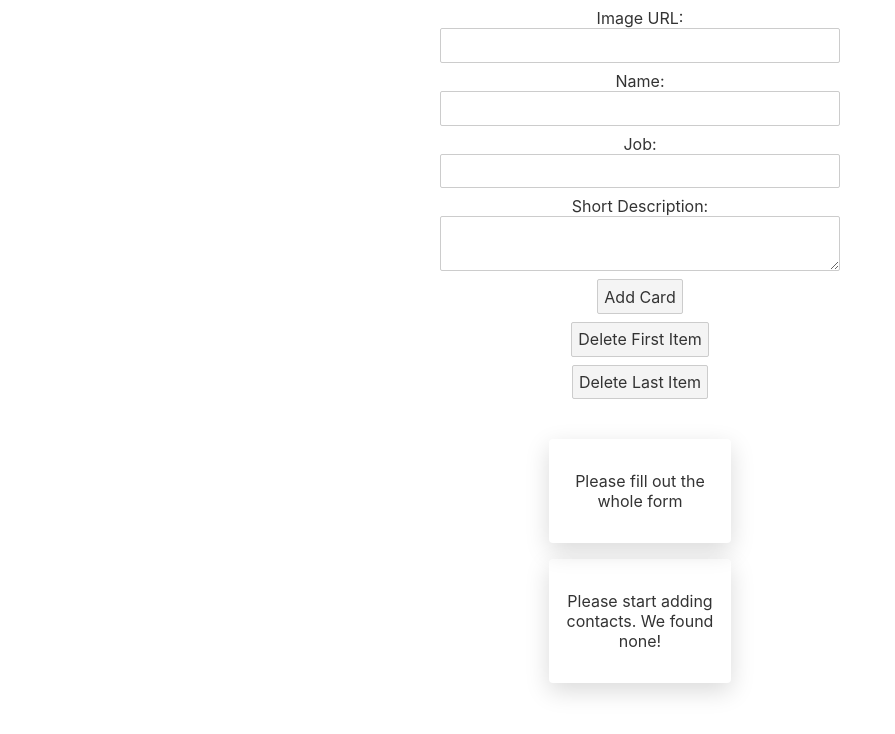
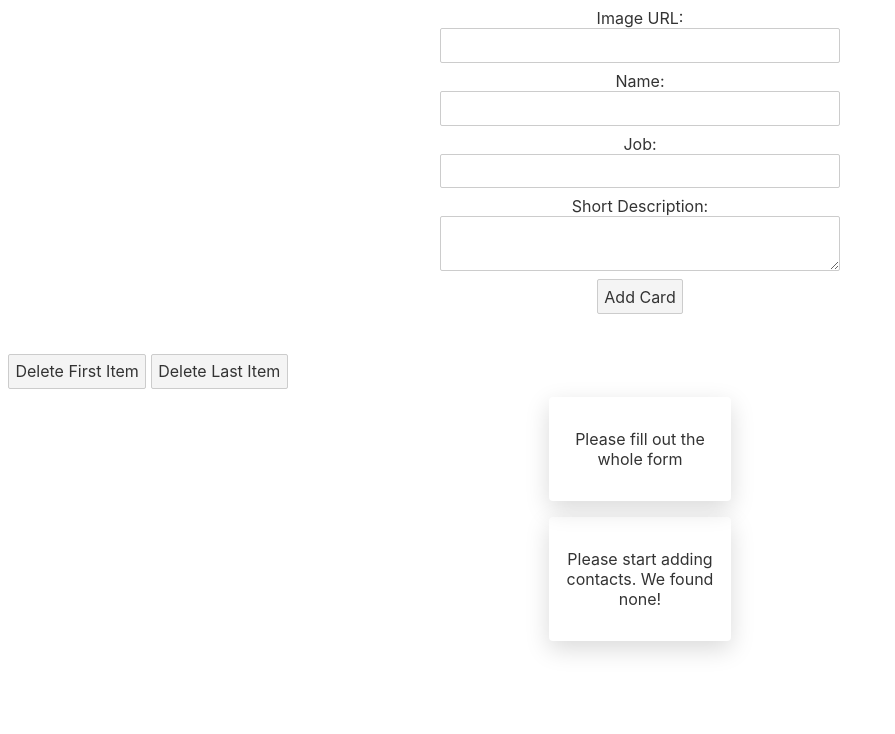
Before and after one commit to ealmario/svelte-practice, a Svelte app: page / in a window 1280 px wide. Shown: the top 734 px of the page, without its empty margins (0-895 px from the left). Built offline with nearby package versions, Linux system fonts and the light colour scheme.

Commit message:
More on reactivity notes

```diff
--- a/src/App.svelte
+++ b/src/App.svelte
@@ -11,6 +11,7 @@
 	let createdContacts = [];
 
 	function addCard() {
+		// You can add the event object here and use event.preventDefault
 		if (
 			name.trim().length === 0 ||
 			job.trim().length === 0 ||
@@ -51,7 +52,7 @@
 	}
 </style>
 
-<div class="form">
+<form class="form">
 	<label for="imgUrl">Image URL:</label>
 	<input type="text" bind:value={imgUrl} id="imgUrl"/>
 	<label for="name">Name:</label>
@@ -61,10 +62,11 @@
 	<label for="desc">Short Description:</label>
 	<textarea bind:value={desc} id="desc"/>
 
-	<button on:click={addCard}>Add Card</button>
-	<button on:click={deleteFirst}>Delete First Item</button>
-	<button on:click={deleteLast}>Delete Last Item</button>
-</div>
+	<button on:click|preventDefault={addCard} type="submit">Add Card</button>
+</form>
+
+<button on:click={deleteFirst}>Delete First Item</button>
+<button on:click={deleteLast}>Delete Last Item</button>
 
 {#if formState === 'invalid'}
 	<MsgCard msg="Input is invalid" />
```
